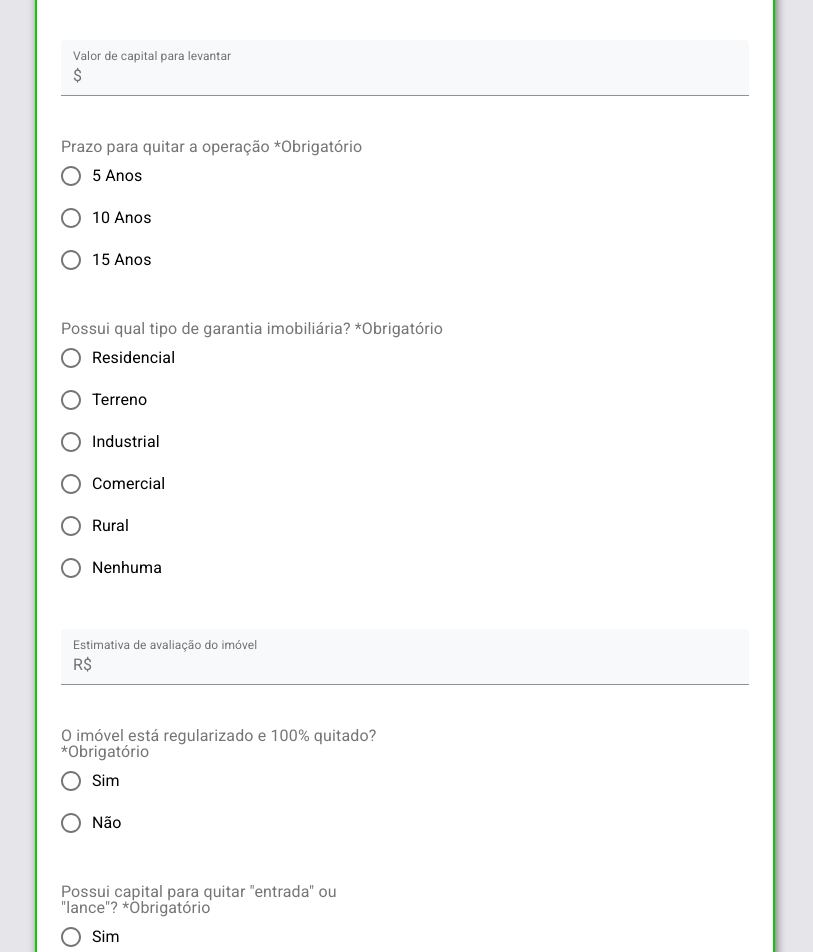
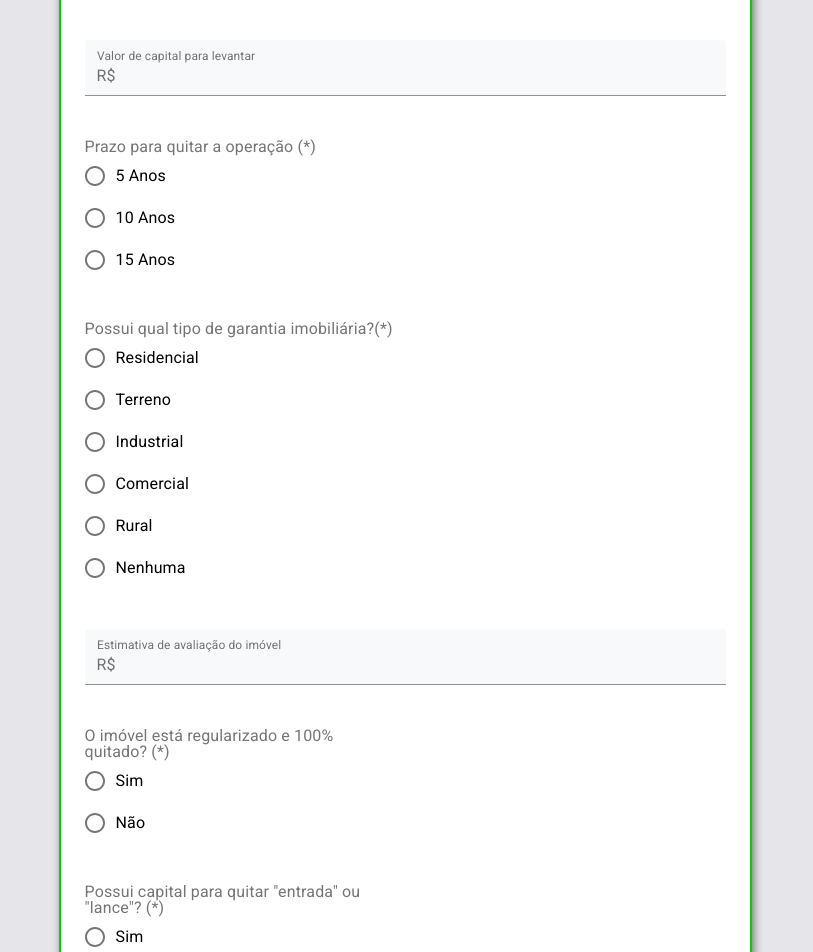
Before and after one commit to hgalvao98/liqfy, a React (Create React App) app: page /form-capital-de-giro in a window 1280 px wide. Shown: the part 520-1472 px from the top of the page, without its empty margins (235-1048 px from the left). Built offline with nearby package versions, Linux system fonts and the light colour scheme.

Commit message:
ajustes css

```diff
--- a/src/components/Card/styles.js
+++ b/src/components/Card/styles.js
@@ -30,7 +30,7 @@ export const Buttons = styled.div`
     display:flex;
     flex-direction:column;
     margin:1em;
-    height:8em;
+    height:12em;
     button{
         font-family: 'Roboto', sans-serif;
         font-weight:bold;
--- a/src/pages/FormCG/form.js
+++ b/src/pages/FormCG/form.js
@@ -32,7 +32,7 @@ export default function Forms() {
                     <Col md={12}>
                         <Box m={1} pt={3}>
                             <FormControl fullWidth>
-                                <FormLabel>Qual o tipo de cadastro? <span> *Obrigatório</span></FormLabel>
+                                <FormLabel>Qual o tipo de cadastro? <span>(*)</span></FormLabel>
                                 <RadioGroup onChange={handleChange} name='payload.cf_qual_o_tipo_de_cadastro' label='payload.cf_qual_o_tipo_de_cadastro' value={values.cf_qual_o_tipo_de_cadastro} >
                                     <FormControlLabel control={<Radio value='PF' />} label='Pessoa Física' />
                                     <FormControlLabel control={<Radio value='PJ' />} label='Pessoa Jurídica' />
@@ -85,7 +85,7 @@ export default function Forms() {
                         <Box m={1} pt={3}>
                             <FormControl fullWidth sx={{ m: 1 }} variant="filled">
                                 <InputLabel htmlFor="filled-adornment-amount">Valor de capital para levantar</InputLabel>
-                                <FilledInput startAdornment={<InputAdornment position="start">$</InputAdornment>}
+                                <FilledInput startAdornment={<InputAdornment position="start">R$</InputAdornment>}
                                     id="filled-adornment-amount" onChange={handleChange} style={{ backgroundColor: '#F8F9FA' }} value={values.cf_valor_de_capital_para_levantar} error={!!errors.cf_valor_de_capital_para_levantar} label='Valor de Capital para levantar' name='payload.cf_valor_de_capital_para_levantar' type='text' />
                                 <FormHelperText>{errors.cf_valor_de_capital_para_levantar}</FormHelperText>
                             </FormControl>
@@ -94,7 +94,7 @@ export default function Forms() {
                     <Col md={6}>
                         <Box m={1} pt={3}>
                             <FormControl fullWidth>
-                                <FormLabel>Prazo para quitar a operação <span> *Obrigatório</span></FormLabel>
+                                <FormLabel>Prazo para quitar a operação <span>(*)</span></FormLabel>
                                 <RadioGroup onChange={handleChange} name='payload.cf_prazo_de_quitacao_anos' label='Prazo para quitar operação' value={values.cf_prazo_de_quitacao_anos} >
                                     <FormControlLabel control={<Radio value='5 Anos' />} label='5 Anos' />
                                     <FormControlLabel control={<Radio value='10 Anos' />} label='10 Anos' />
@@ -108,7 +108,7 @@ export default function Forms() {
                     <Col md={12}>
                         <Box m={1} pt={3}>
                             <FormControl fullWidth>
-                                <FormLabel>Possui qual tipo de garantia imobiliária?<span> *Obrigatório</span></FormLabel>
+                                <FormLabel>Possui qual tipo de garantia imobiliária?<span>(*)</span></FormLabel>
                                 <RadioGroup onChange={handleChange} name='payload.cf_tipogarantia' label='Possui qual tipo de garantia?' value={values.cf_tipogarantia} >
                                     <FormControlLabel control={<Radio value='Residencial' />} label='Residencial' />
                                     <FormControlLabel control={<Radio value='Terreno' />} label='Terreno' />
@@ -135,7 +135,7 @@ export default function Forms() {
                     <Col md={6}>
                         <Box m={1} pt={3}>
                             <FormControl fullWidth>
-                                <FormLabel>O imóvel está regularizado e 100% quitado? <span> *Obrigatório</span></FormLabel>
+                                <FormLabel>O imóvel está regularizado e 100% quitado? <span>(*)</span></FormLabel>
                                 <RadioGroup onChange={handleChange} name='payload.cf_imovelreg' label='O imóvel esta regularizado e 100% quitado?' value={values.cf_imovelreg}  >
                                     <FormControlLabel control={<Radio value='Sim' />} label='Sim' />
                                     <FormControlLabel control={<Radio value='Não' />} label='Não' />
@@ -148,7 +148,7 @@ export default function Forms() {
                     <Col md={6}>
                         <Box m={1} pt={3}>
                             <FormControl fullWidth>
-                                <FormLabel>Possui capital para quitar "entrada" ou "lance"? <span> *Obrigatório</span></FormLabel>
+                                <FormLabel>Possui capital para quitar "entrada" ou "lance"? <span>(*)</span></FormLabel>
                                 <RadioGroup onChange={handleChange} name='payload.cf_capitalquitar' label='Possui capital para quitar "entrada" ou "lance"?' value={values.cf_capitalquitar}  >
                                     <FormControlLabel control={<Radio value='Sim' />} label='Sim' />
                                     <FormControlLabel control={<Radio value='Não' />} label='Não' />
@@ -160,7 +160,7 @@ export default function Forms() {
                         {!!(values.cf_capitalquitar === 'Não') &&
                             <Box m={1} pt={3}>
                                 <FormControl fullWidth>
-                                    <FormLabel>Possui segunda garantia imobiliária? <span> *Obrigatório</span></FormLabel>
+                                    <FormLabel>Possui segunda garantia imobiliária? <span>(*)</span></FormLabel>
                                     <RadioGroup onChange={handleChange} name='payload.cf_segundagarantia' label='Possui segunda garantia imobiliária?' value={values.cf_segundagarantia}>
                                         <FormControlLabel control={<Radio value='Sim' />} label='Sim' />
                                         <FormControlLabel control={<Radio value='Não' />} label='Não' />
--- a/src/pages/FormCO/form.js
+++ b/src/pages/FormCO/form.js
@@ -32,7 +32,7 @@ export default function Forms() {
                     <Col md={12}>
                         <Box m={1} pt={3}>
                             <FormControl fullWidth>
-                                <FormLabel>Qual o tipo de cadastro? <span> *Obrigatório</span></FormLabel>
+                                <FormLabel>Qual o tipo de cadastro? <span>(*)</span></FormLabel>
                                 <RadioGroup onChange={handleChange} name='payload.cf_qual_o_tipo_de_cadastro' label='payload.cf_qual_o_tipo_de_cadastro' value={values.cf_qual_o_tipo_de_cadastro} >
                                     <FormControlLabel control={<Radio value='PF' />} label='Pessoa Física' />
                                     <FormControlLabel control={<Radio value='PJ' />} label='Pessoa Jurídica' />
@@ -85,7 +85,7 @@ export default function Forms() {
                         <Box m={1} pt={3}>
                             <FormControl fullWidth sx={{ m: 1 }} variant="filled">
                                 <InputLabel htmlFor="filled-adornment-amount">Valor de capital para levantar</InputLabel>
-                                <FilledInput startAdornment={<InputAdornment position="start">$</InputAdornment>}
+                                <FilledInput startAdornment={<InputAdornment position="start">R$</InputAdornment>}
                                     id="filled-adornment-amount" onChange={handleChange} style={{ backgroundColor: '#F8F9FA' }} value={values.cf_valor_de_capital_para_levantar} error={!!errors.cf_valor_de_capital_para_levantar} label='Valor de Capital para levantar' name='payload.cf_valor_de_capital_para_levantar' type='text' />
                                 <FormHelperText>{errors.cf_valor_de_capital_para_levantar}</FormHelperText>
                             </FormControl>
@@ -94,7 +94,7 @@ export default function Forms() {
                     <Col md={6}>
                         <Box m={1} pt={3}>
                             <FormControl fullWidth>
-                                <FormLabel>Prazo para quitar a operação <span> *Obrigatório</span></FormLabel>
+                                <FormLabel>Prazo para quitar a operação <span>(*)</span></FormLabel>
                                 <RadioGroup onChange={handleChange} name='payload.cf_prazo_de_quitacao_anos' label='Prazo para quitar operação' value={values.cf_prazo_de_quitacao_anos} >
                                     <FormControlLabel control={<Radio value='5 Anos' />} label='5 Anos' />
                                     <FormControlLabel control={<Radio value='10 Anos' />} label='10 Anos' />
@@ -108,7 +108,7 @@ export default function Forms() {
                     <Col md={12}>
                         <Box m={1} pt={3}>
                             <FormControl fullWidth>
-                                <FormLabel>Possui qual tipo de garantia imobiliária?<span> *Obrigatório</span></FormLabel>
+                                <FormLabel>Possui qual tipo de garantia imobiliária?<span>(*)</span></FormLabel>
                                 <RadioGroup onChange={handleChange} name='payload.cf_tipogarantia' label='Possui qual tipo de garantia?' value={values.cf_tipogarantia} >
                                     <FormControlLabel control={<Radio value='Residencial' />} label='Residencial' />
                                     <FormControlLabel control={<Radio value='Terreno' />} label='Terreno' />
@@ -135,7 +135,7 @@ export default function Forms() {
                     <Col md={6}>
                         <Box m={1} pt={3}>
                             <FormControl fullWidth>
-                                <FormLabel>O imóvel está regularizado e 100% quitado? <span> *Obrigatório</span></FormLabel>
+                                <FormLabel>O imóvel está regularizado e 100% quitado? <span>(*)</span></FormLabel>
                                 <RadioGroup onChange={handleChange} name='payload.cf_imovelreg' label='O imóvel esta regularizado e 100% quitado?' value={values.cf_imovelreg}  >
                                     <FormControlLabel control={<Radio value='Sim' />} label='Sim' />
                                     <FormControlLabel control={<Radio value='Não' />} label='Não' />
@@ -148,7 +148,7 @@ export default function Forms() {
                     <Col md={6}>
                         <Box m={1} pt={3}>
                             <FormControl fullWidth>
-                                <FormLabel>Possui capital para quitar "entrada" ou "lance"? <span> *Obrigatório</span></FormLabel>
+                                <FormLabel>Possui capital para quitar "entrada" ou "lance"? <span>(*)</span></FormLabel>
                                 <RadioGroup onChange={handleChange} name='payload.cf_capitalquitar' label='Possui capital para quitar "entrada" ou "lance"?' value={values.cf_capitalquitar}  >
                                     <FormControlLabel control={<Radio value='Sim' />} label='Sim' />
                                     <FormControlLabel control={<Radio value='Não' />} label='Não' />
@@ -160,7 +160,7 @@ export default function Forms() {
                         {!!(values.cf_capitalquitar === 'Não') &&
                             <Box m={1} pt={3}>
                                 <FormControl fullWidth>
-                                    <FormLabel>Possui segunda garantia imobiliária? <span> *Obrigatório</span></FormLabel>
+                                    <FormLabel>Possui segunda garantia imobiliária? <span>(*)</span></FormLabel>
                                     <RadioGroup onChange={handleChange} name='payload.cf_segundagarantia' label='Possui segunda garantia imobiliária?' value={values.cf_segundagarantia}>
                                         <FormControlLabel control={<Radio value='Sim' />} label='Sim' />
                                         <FormControlLabel control={<Radio value='Não' />} label='Não' />
--- a/src/pages/Home/styles.js
+++ b/src/pages/Home/styles.js
@@ -25,12 +25,17 @@ export const Items = styled.div`
         img, h2{
             display:none;
         }
+    display:flex;
+    flex-direction:column;
+    align-items:center;
+    justify-content:space-between;
+    height:10vh;
 
 }
 `
 
 export const Main = styled.div`
-    display:grid;
+    display:grid !important;
     grid-gap:12em;
     grid-template-columns:1fr 1fr;
     margin-top:8em;
@@ -38,7 +43,11 @@ export const Main = styled.div`
     and (max-device-width: 1024px)
     and (-webkit-min-device-pixel-ratio: 1) {
     img, h2{
-        visibility:hidden;
+        display:none;
     }
+    display:flex !important;
+    margin-top:12em;
+    justify-content:center;
+    align-items:center;
 }
 `
```
